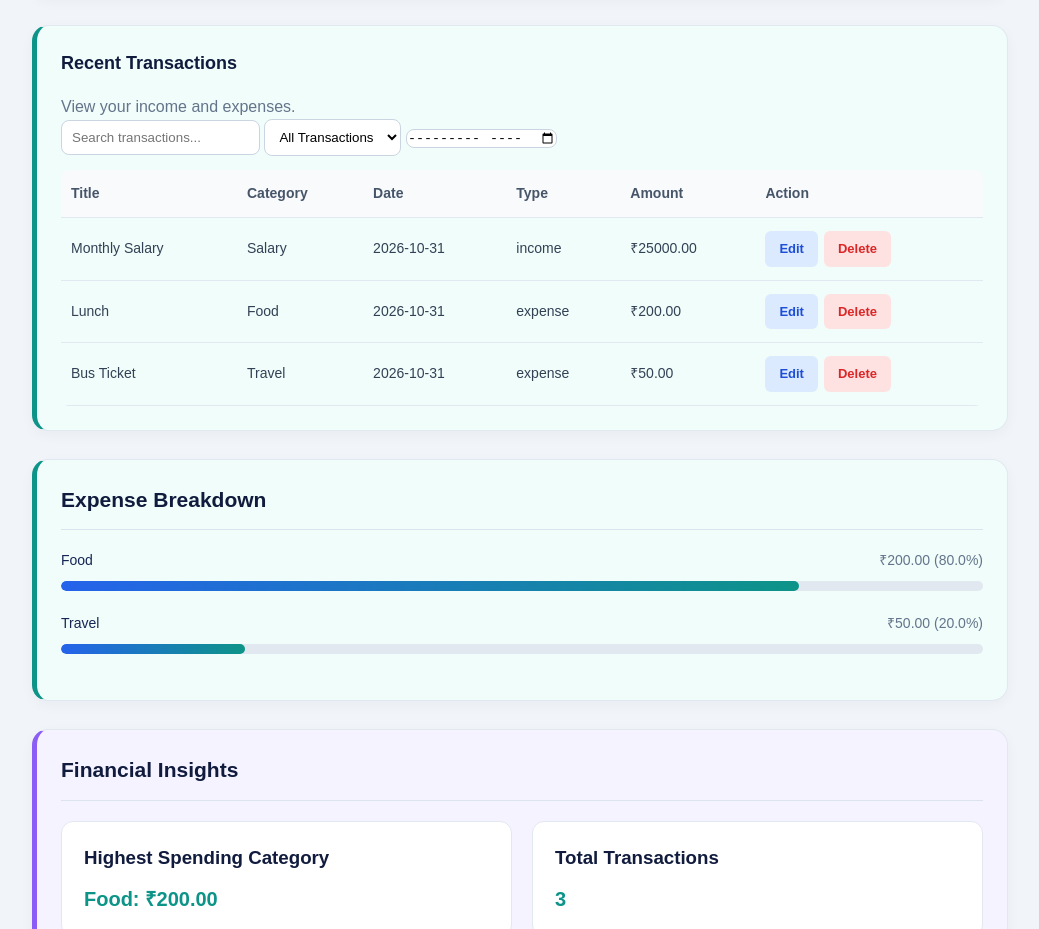
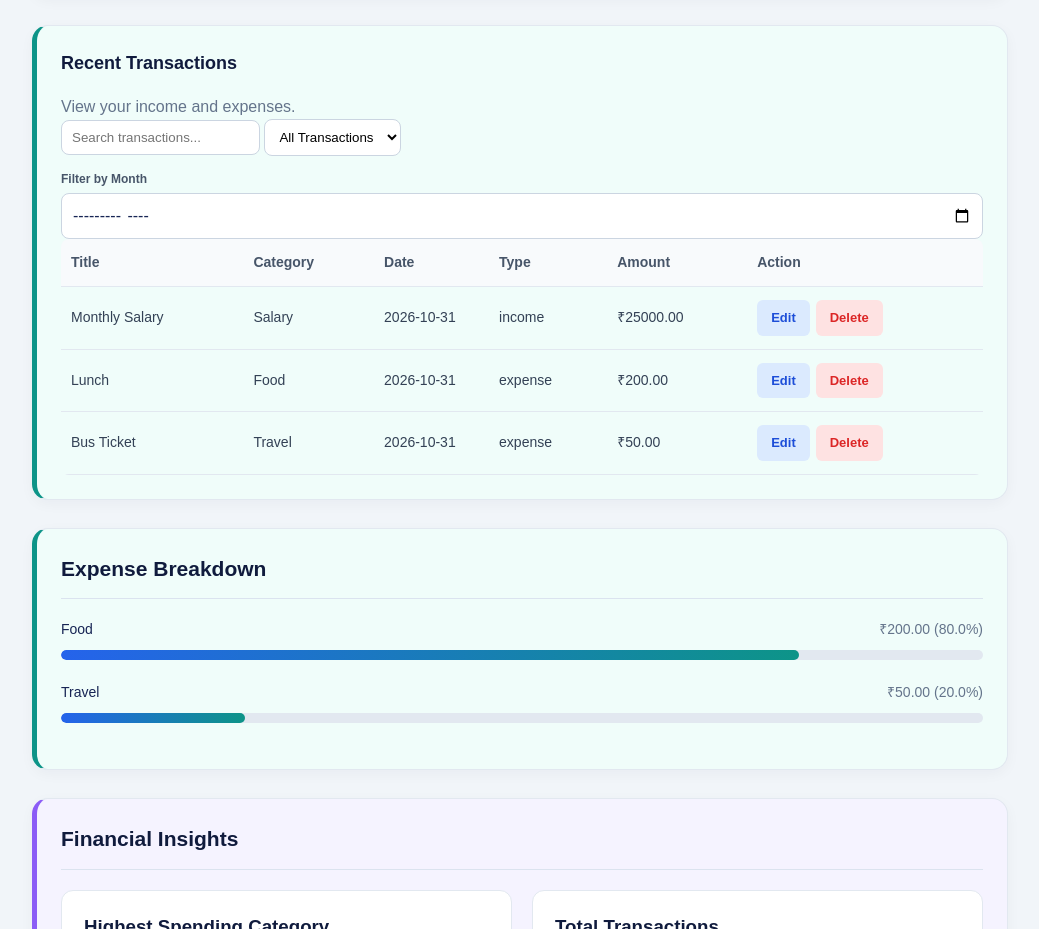
Before and after one commit to ganesh-591/spendwise-expense-tracker, a plain HTML site: page index.html in a window 1280 px wide. Shown: the part 1530-2459 px from the top of the page, without its empty margins (240-1279 px from the left). Drawn offline with Linux system fonts and the light colour scheme.

Commit message:
Updated SpendWise UI and functionality

```diff
--- a/index.html
+++ b/index.html
@@ -351,10 +351,11 @@
     </select>
 
     <!-- Month Filter -->
+    <div class="month-filter-group">
+    <label for="filter-month">Filter by Month</label>
     <input
         type="month"
         id="filter-month">
-
 </div>
 
 
--- a/style.css
+++ b/style.css
@@ -1454,3 +1454,31 @@ table {
         color: #64748b;
     }
 }
+/* Keep transaction date column readable */
+
+.table-container th:nth-child(3),
+.table-container td:nth-child(3) {
+    min-width: 115px;
+    width: 115px;
+    white-space: nowrap;
+}
+.month-filter-group {
+    display: flex;
+    flex-direction: column;
+    gap: 5px;
+}
+
+.month-filter-group label {
+    font-size: 12px;
+    font-weight: 600;
+    color: #475569;
+}
+
+.month-filter-group input {
+    padding: 9px 10px;
+    border: 1px solid #cbd5e1;
+    border-radius: 8px;
+    background: #ffffff;
+    color: #172554;
+    font: inherit;
+}
```
